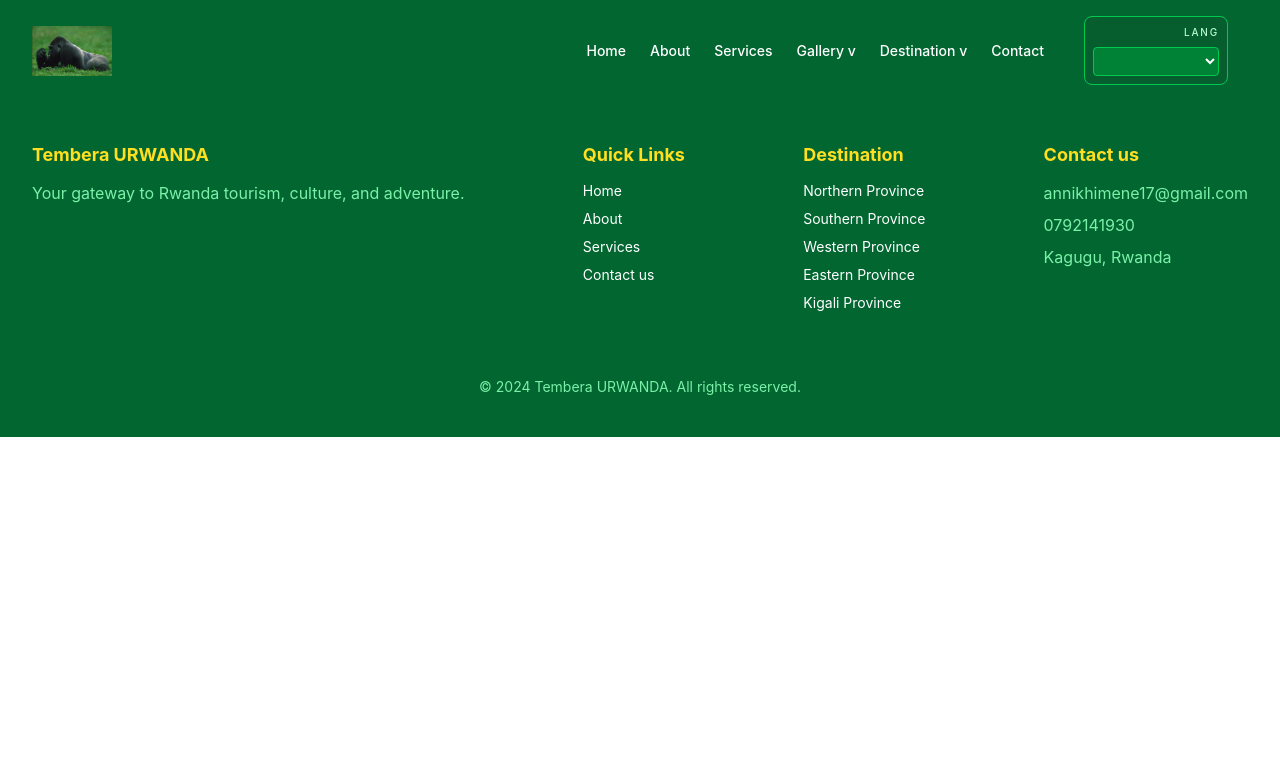
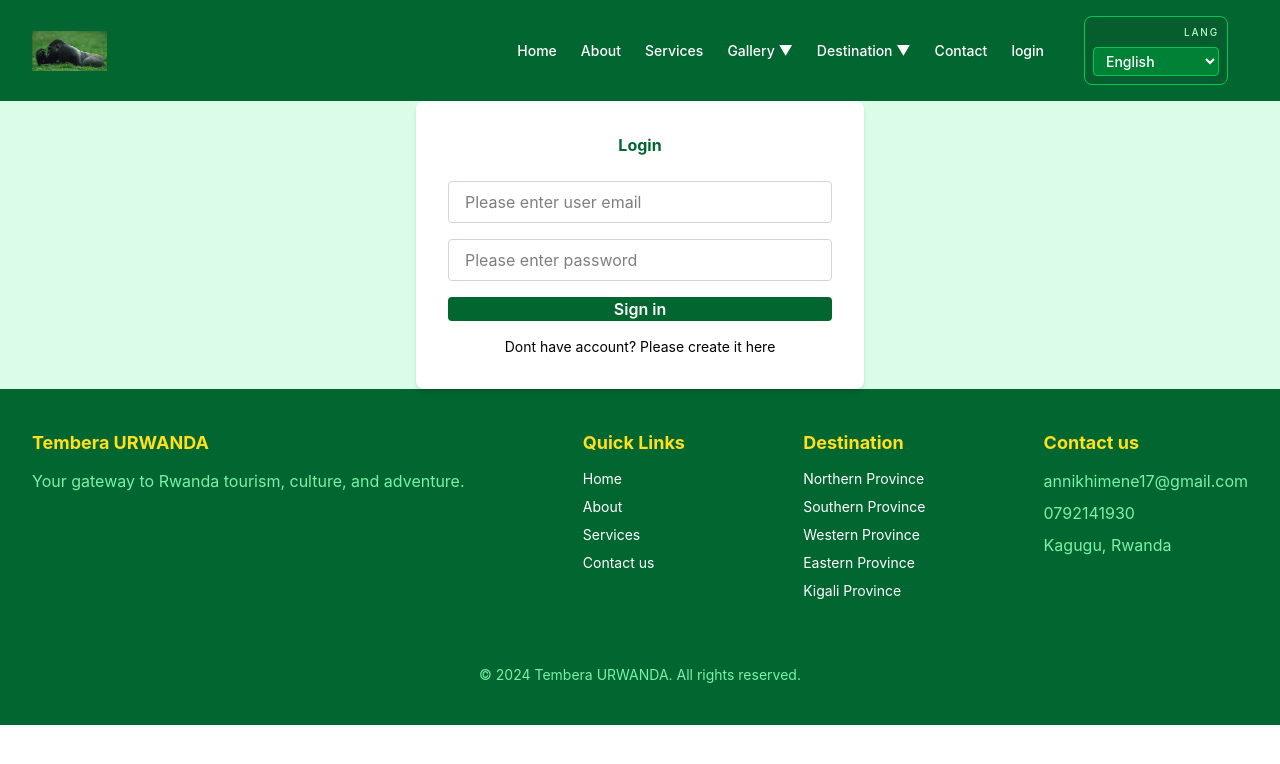
Before and after one commit to chimeneannick22-ctrl/SOSL3, a Vue app: page /login in a window 1280 px wide. Shown: the top 764 px of the page. Built offline with nearby package versions, Linux system fonts and the light colour scheme.

Commit message:
Fixed Issues

```diff
--- a/src/components/Navbar.vue
+++ b/src/components/Navbar.vue
@@ -3,44 +3,133 @@ import { locale, setLocale, t } from '../i18n.js'
 </script>
 
 <template>
-            <nav class="bg-green-800 text-white px-8 py-4 flex items-center justify-between shadow-lg w-full" >
-                <img src="../assets/gori.png" class="h=10 w-20">
+  <nav class="bg-green-800 text-white px-8 py-4 flex items-center justify-between shadow-lg w-full">
+
+    <img src="../assets/gori.png" class="h-10 w-20" alt="Logo">
+
     <div class="h-10 w-auto"></div>
 
     <ul class="flex gap-6 text-sm font-medium w-full px-5 justify-end items-center">
-                            <li><router-link to="/" class="hover:text-yellow-300">{{ t('nav.home') }}</router-link></li>
-                            <li><router-link to="/about" class="hover:text-yellow-300">{{ t('nav.about') }}</router-link></li>
-                            <li> <router-link to="/services" class="hover:text-yellow-300">{{ t('nav.services') }}</router-link></li>
+
+      <li>
+        <router-link to="/" class="hover:text-yellow-300">
+          {{ t('nav.home') }}
+        </router-link>
+      </li>
+
+      <li>
+        <router-link to="/about" class="hover:text-yellow-300">
+          {{ t('nav.about') }}
+        </router-link>
+      </li>
+
+      <li>
+        <router-link to="/services" class="hover:text-yellow-300">
+          {{ t('nav.services') }}
+        </router-link>
+      </li>
+
+      <!-- Gallery Dropdown -->
       <li class="relative group">
-                                    <a href="#" class="hover:text-yellow-300">{{ t('nav.gallery') }}<span> v </span></a>
-                                                                        <ul class="invsible group-hover:visible opacity-0 group-hover:opacity-100 absolute bg-green-800 text-white rounded top-2.5 shadow w-48 mt-2 z-50 left">
-                                            <li><router-link to="/gallery/images" class="block px-4 py-2 hover:bg-green-700">{{ t('nav.images') }}</router-link></li>
-                                            <li><router-link to="/gallery/videos" class="block px-4 py-2 hover:bg-green-700">{{ t('nav.videos') }}</router-link></li>
+        <a href="#" class="hover:text-yellow-300">
+          {{ t('nav.gallery') }} <span>▼</span>
+        </a>
+
+        <ul
+          class="invisible group-hover:visible opacity-0 group-hover:opacity-100 transition-all duration-300 absolute left-0 top-full mt-2 bg-green-800 text-white rounded shadow-lg w-48 z-50"
+        >
+          <li>
+            <router-link
+              to="/gallery/images"
+              class="block px-4 py-2 hover:bg-green-700"
+            >
+              {{ t('nav.images') }}
+            </router-link>
+          </li>
+
+          <li>
+            <router-link
+              to="/gallery/videos"
+              class="block px-4 py-2 hover:bg-green-700"
+            >
+              {{ t('nav.videos') }}
+            </router-link>
+          </li>
         </ul>
       </li>
+
+      <!-- Destination Dropdown -->
       <li class="relative group">
-                                    <a href="#" class="hover:text-yellow-300">{{ t('nav.destination') }}<span> v </span></a>
-                                    <ul class="invsible group-hover:visible opacity-0 group-hover:opacity-100 absolute bg-green-800 text-white rounded top-2.5 shadow w-48 mt-2 z-50 left">
-                                            <li> <router-link to="/kigali" class="block px-4 py-2 hover:bg-green-700">{{ t('nav.kigali') }}</router-link></li>
-                                            <li><router-link to="/south" class="block px-4 py-2 hover:bg-green-700">{{ t('nav.south') }}</router-link></li>
-                                             <li><router-link to="/west" class="block px-4 py-2 hover:bg-green-700">{{ t('nav.west') }}</router-link></li>
-                                            <li><router-link to="/north" class="block px-4 py-2 hover:bg-green-700">{{ t('nav.north') }}</router-link></li>
-                                            <li><router-link to="/east" class="block px-4 py-2 hover:bg-green-700">{{ t('nav.east') }}</router-link></li>
+        <a href="#" class="hover:text-yellow-300">
+          {{ t('nav.destination') }} <span>▼</span>
+        </a>
+
+        <ul
+          class="invisible group-hover:visible opacity-0 group-hover:opacity-100 transition-all duration-300 absolute left-0 top-full mt-2 bg-green-800 text-white rounded shadow-lg w-48 z-50"
+        >
+          <li>
+            <router-link to="/kigali" class="block px-4 py-2 hover:bg-green-700">
+              {{ t('nav.kigali') }}
+            </router-link>
+          </li>
+
+          <li>
+            <router-link to="/south" class="block px-4 py-2 hover:bg-green-700">
+              {{ t('nav.south') }}
+            </router-link>
+          </li>
+
+          <li>
+            <router-link to="/west" class="block px-4 py-2 hover:bg-green-700">
+              {{ t('nav.west') }}
+            </router-link>
+          </li>
+
+          <li>
+            <router-link to="/north" class="block px-4 py-2 hover:bg-green-700">
+              {{ t('nav.north') }}
+            </router-link>
+          </li>
+
+          <li>
+            <router-link to="/east" class="block px-4 py-2 hover:bg-green-700">
+              {{ t('nav.east') }}
+            </router-link>
+          </li>
         </ul>
       </li>
-                            <li> <router-link to="/contact" class="hover:text-yellow-300">{{ t('nav.contact') }}</router-link></li>
 
-                            <!-- Language selector -->
+      <li>
+        <router-link to="/contact" class="hover:text-yellow-300">
+          {{ t('nav.contact') }}
+        </router-link>
+      </li>
+
+      <li>
+        <router-link to="/login" class="hover:text-yellow-300">
+          {{ t('login') }}
+        </router-link>
+      </li>
+
+      <!-- Language Selector -->
       <li class="ml-4">
         <div class="flex flex-col items-end gap-2 rounded-lg border border-green-500 bg-green-900/40 p-2 text-right">
-                                    <span class="text-[10px] uppercase tracking-[0.18em] text-green-200">Lang</span>
-                                    <select v-model="locale.value" @change="setLocale($event.target.value)" class="bg-green-700 text-white rounded px-2 py-1 text-sm outline-none border border-green-500 focus:border-yellow-300">
+          <span class="text-[10px] uppercase tracking-[0.18em] text-green-200">
+            Lang
+          </span>
+
+          <select
+            v-model="locale"
+            @change="setLocale($event.target.value)"
+            class="bg-green-700 text-white rounded px-2 py-1 text-sm outline-none border border-green-500 focus:border-yellow-300"
+          >
             <option value="en">{{ t('translations.en') }}</option>
             <option value="fr">{{ t('translations.fr') }}</option>
             <option value="rw">{{ t('translations.rw') }}</option>
           </select>
         </div>
       </li>
+
     </ul>
   </nav>
 </template>
--- a/src/router/index.js
+++ b/src/router/index.js
@@ -14,6 +14,7 @@ import GalleryImages from "../views/GalleryImages.vue"
 import GalleryVideos from "../views/GalleryVideos.vue"
 
 import Contact from "../views/Contact.vue"
+import login from "../views/login.vue"
 
 const routes = [
   { path: "/", component: Home },
@@ -26,10 +27,11 @@ const routes = [
   { path: "/north", component: North },
   { path: "/east", component: East },
 
-  { path: "/gallery/images", component: GalleryImages },
-  { path: "/gallery/videos", component: GalleryVideos },
+  { path: "/gallery/images", component:GalleryImages },
+  { path: "/gallery/videos", component:GalleryVideos },
 
   { path: "/contact", component: Contact },
+  { path: "/login", component: login },
 ]
 
 const router = createRouter({
--- a/src/views/GalleryVideos.vue
+++ b/src/views/GalleryVideos.vue
@@ -24,7 +24,7 @@ const galleryItems = [
     type: 'video',
     src: 'https://www.w3schools.com/html/movie.mp4',
     title: 'Cultural Heritage Tour',
-    description: 'Explore Rwanda\'s rich cultural traditions and local communities'
+    description: "Explore Rwanda's rich cultural traditions and local communities"
   },
   {
     type: 'video',
@@ -45,15 +45,17 @@ const galleryItems = [
   <section class="min-h-screen bg-gray-900 text-white py-10 px-6">
 
     <h1 class="text-4xl font-bold text-center text-green-400 mb-4">
-      {{ t('gallery.videosTitle') }}
+      Rwanda Tourism Videos
     </h1>
 
     <p class="text-center text-gray-300 max-w-3xl mx-auto mb-12">
-      {{ t('gallery.videosDescription') }}
+      Watch inspiring videos showcasing Rwanda's wildlife, culture,
+      landscapes, lakes, forests, and tourism experiences.
     </p>
 
     <div class="max-w-7xl mx-auto">
       <Gallery :items="galleryItems" />
     </div>
+
   </section>
 </template>
--- /dev/null
+++ b/src/views/login.vue
@@ -0,0 +1,28 @@
+<script setup>
+import { ref } from 'vue'
+const Email = ref('')
+const Passwaord = ref('')
+</script>
+<template>
+    <div class="flex item-center  justify-center bg-green-100 main-h-screen">
+        <div class="bg-white p-8 rounded-lg shadow-md w-full max-w-md">
+            <h2 class="text-2x1 font-bold text-green-800 mb-6 text-center">Login</h2>
+            <form class="flex flex-col gap-4">
+                <input v-model="Email" type="email" placeholder="Please enter user email" required
+                class="border border-gray-300 rounded px-4 py-2 focus:outline.one focus:border-green-600"/>
+
+                  <input v-model="Passwaord" type="password" placeholder="Please enter password" required
+                class="border border-gray-300 rounded px-4 py-2 focus:outline.one focus:border-green-600"/>
+
+                <button type="submit"
+                class="bg-green-800 text-white py02 rounded hover:bg-green-700 font-semibold">Sign in</button>
+            </form>
+            <p class="text-center text-sm mt-4 text-grey-600">
+                    Dont have account? Please create it here
+
+                    <!-- <RouterLink to="/register" class="text-green-700 font-semibold hover:undreline">Register</RouterLink> -->
+                </p>
+
+        </div>
+    </div>
+    </template>
```
Also changed, not shown: src/views/GalleryImages.vue (+16 -13 lines), src/views/register.vue (added). Lines whose indentation alone changed are shown as unchanged.
